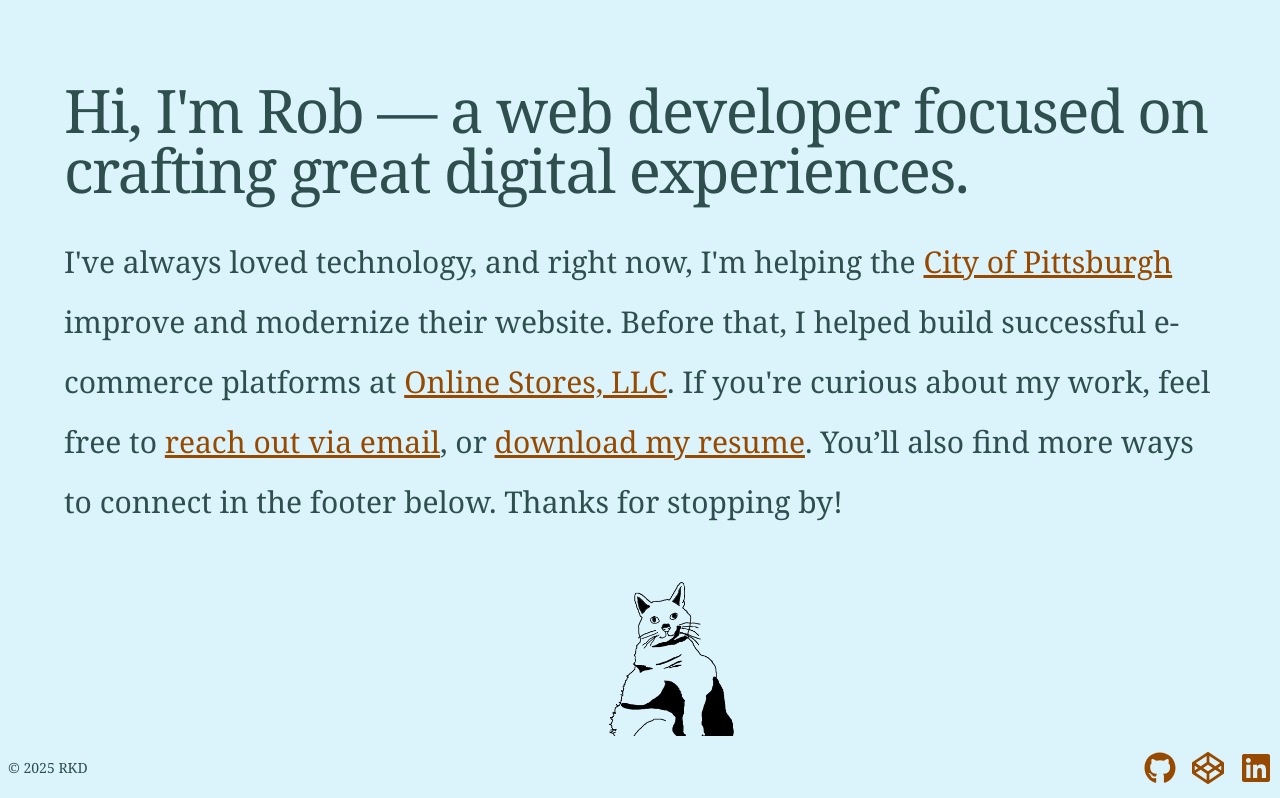
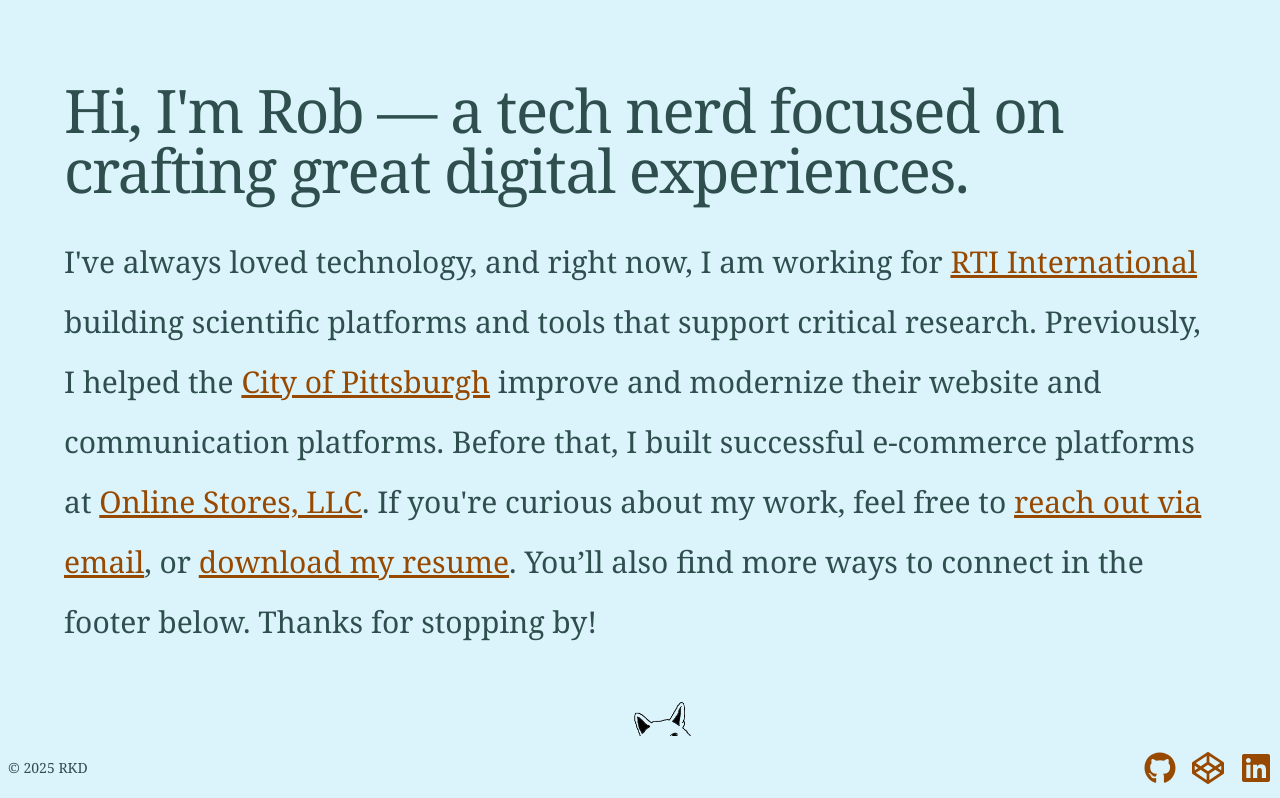
Before and after one commit to rkd412/my-portfolio-redux, a Next.js app: page / in a window 1280 px wide. Shown: the top 798 px of the page. Built offline with nearby package versions, Linux system fonts and the light colour scheme.

Commit message:
Updating site with new job information.

```diff
--- a/components/text.tsx
+++ b/components/text.tsx
@@ -2,11 +2,23 @@
   return (
     <>
       <h1 className="lg:mt-12 mb-8 tracking-tight md:text-5xl max-w-6xl lg:text-6xl text-3xl ">
-        Hi, I&apos;m Rob — a web developer focused on crafting great digital
+        Hi, I&apos;m Rob — a tech nerd focused on crafting great digital
         experiences.
       </h1>
       <p className="mb-8 leading-relaxed lg:leading-loose max-w-6xl lg:text-3xl text-xl">
-        I&apos;ve always loved technology, and right now, I&apos;m helping the{" "}
+        I&apos;ve always loved technology, and right now, I am working for{" "}
+        <a
+          aria-label="RTI International"
+          href="https://www.rti.org/"
+          target="_blank"
+          rel="noopener noreferrer"
+          className="underline"
+        >
+          {" "}
+          RTI International
+        </a>{" "}
+        building scientific platforms and tools that support critical research.
+        Previously, I helped the{" "}
         <a
           aria-label="City of Pittsburgh"
           href="https://pittsburghpa.gov/"
@@ -16,8 +28,8 @@
         >
           City of Pittsburgh
         </a>{" "}
-        improve and modernize their website. Before that, I helped build
-        successful e-commerce platforms at{" "}
+        improve and modernize their website and communication platforms. Before
+        that, I built successful e-commerce platforms at{" "}
         <a
           aria-label="Online Stores, LLC"
           href="https://www.onlinestores.com/"
@@ -28,11 +40,19 @@
           Online Stores, LLC
         </a>
         . If you&apos;re curious about my work, feel free to{" "}
-        <a aria-label="my email address" href="mailto:rob@robertkdavis.com" className="underline">
+        <a
+          aria-label="my email address"
+          href="mailto:rob@robertkdavis.com"
+          className="underline"
+        >
           reach out via email
         </a>
         , or{" "}
-        <a href="/Robert-K-Davis-Resume.pdf" download="resume" className="underline">
+        <a
+          href="/Robert-K-Davis-Resume.pdf"
+          download="resume"
+          className="underline"
+        >
           download my resume
         </a>
         . You’ll also find more ways to connect in the footer below. Thanks for
```
Also changed, not shown: 1 other file (tests, documents, lock files or other folders).
